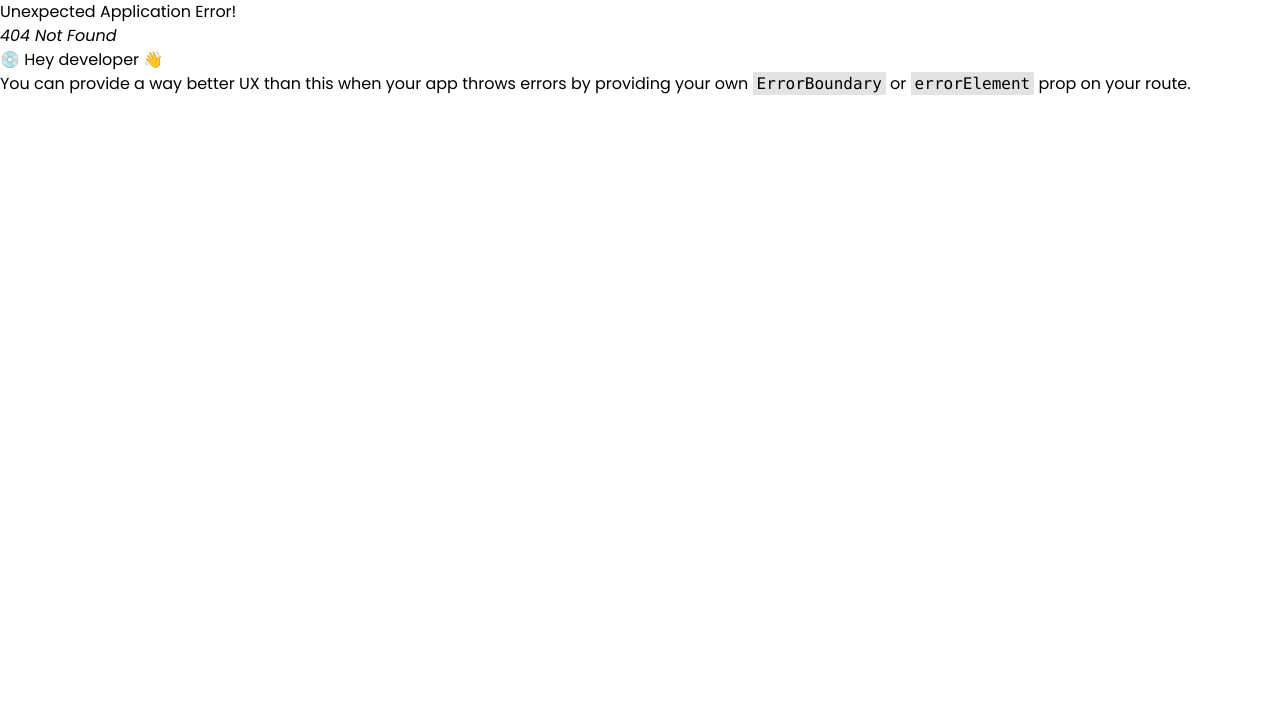
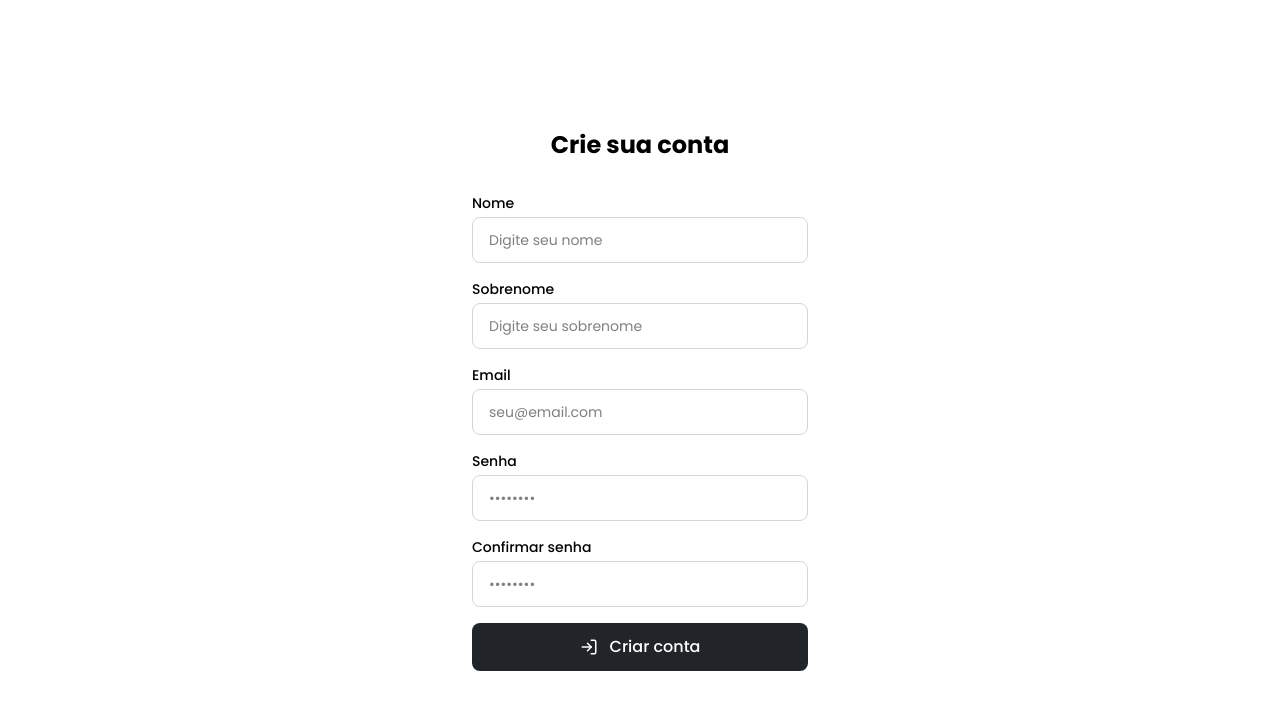
Before and after one commit to nicolasandreos/Club-Clhothing, a React (Vite) app: page /signup in a window 1280 px wide. Before the commit this address had no page. Shown: the top 710 px of the page. Built offline with nearby package versions, Linux system fonts and the light colour scheme.

Commit message:
feat: add signup page

```diff
--- /dev/null
+++ b/src/form/hooks/use-signup-form.ts
@@ -0,0 +1,28 @@
+import { zodResolver } from "@hookform/resolvers/zod";
+import { signupSchema, type SignupFormData } from "../schema/signup-shema";
+import { useForm } from "react-hook-form";
+
+export const useSignupForm = () => {
+  const form = useForm<SignupFormData>({
+    resolver: zodResolver(signupSchema),
+    defaultValues: {
+      firstName: "",
+      lastName: "",
+      email: "",
+      password: "",
+      confirmPassword: "",
+    },
+  });
+
+  const onSubmit = (data: SignupFormData) => {
+    console.log("Enviando:", data);
+  };
+
+  return {
+    register: form.register,
+    handleSubmit: form.handleSubmit,
+    errors: form.formState.errors,
+    isSubmitting: form.formState.isSubmitting,
+    onSubmit,
+  };
+};
--- /dev/null
+++ b/src/form/schema/signup-shema.ts
@@ -0,0 +1,21 @@
+import z from "zod";
+
+export const signupSchema = z
+  .object({
+    firstName: z.string().min(2, "O nome é obrigatório."),
+    lastName: z.string().min(2, "O sobrenome é obrigatório."),
+    email: z
+      .string()
+      .min(1, "O e-mail é obrigatório.")
+      .email("Insira um e-mail válido."),
+    password: z.string().min(6, "A senha deve ter pelo menos 6 caracteres."),
+    confirmPassword: z
+      .string()
+      .min(6, "A senha deve ter pelo menos 6 caracteres."),
+  })
+  .refine((data) => data.password === data.confirmPassword, {
+    path: ["confirmPassword"],
+    message: "As senhas não coincidem.",
+  });
+
+export type SignupFormData = z.infer<typeof signupSchema>;
--- a/src/main.tsx
+++ b/src/main.tsx
@@ -4,6 +4,7 @@ import "./index.css";
 import { createBrowserRouter, RouterProvider } from "react-router";
 import HomePage from "./pages/home-page.tsx";
 import LoginPage from "./pages/login-page.tsx";
+import SignupPage from "./pages/signup-page.tsx";
 
 const router = createBrowserRouter([
   {
@@ -14,6 +15,10 @@ const router = createBrowserRouter([
     path: "/login",
     element: <LoginPage />,
   },
+  {
+    path: "/signup",
+    element: <SignupPage />,
+  },
 ]);
 
 createRoot(document.getElementById("root")!).render(
--- a/src/pages/login-page.tsx
+++ b/src/pages/login-page.tsx
@@ -3,6 +3,7 @@ import { FiLogIn } from "react-icons/fi";
 import Button from "../components/button";
 import Input from "../components/input";
 import { useLoginForm } from "../form/hooks/use-login-form";
+import { Link } from "react-router";
 
 const LoginPage = () => {
   const {
@@ -59,6 +60,13 @@ const LoginPage = () => {
             disabled={isSubmitting}
           />
         </form>
+
+        <p className="text-sm flex items-center gap-1 justify-center text-black text-center mt-4">
+          Não tem uma conta?{" "}
+          <Link className="text-primary hover:underline" to="/signup">
+            Crie uma conta
+          </Link>
+        </p>
       </div>
     </div>
   );
--- /dev/null
+++ b/src/pages/signup-page.tsx
@@ -0,0 +1,75 @@
+import { FiLogIn } from "react-icons/fi";
+import Input from "../components/input";
+import { useSignupForm } from "../form/hooks/use-signup-form";
+import Button from "../components/button";
+
+const SignupPage = () => {
+  const { register, handleSubmit, errors, isSubmitting, onSubmit } =
+    useSignupForm();
+
+  return (
+    <div className="min-h-screen flex items-center justify-center">
+      <div className="w-full max-w-sm px-6">
+        <h1 className="text-2xl font-bold text-black text-center mb-8">
+          Crie sua conta
+        </h1>
+
+        <form onSubmit={handleSubmit(onSubmit)} className="flex flex-col gap-4">
+          <Input
+            id="firstName"
+            label="Nome"
+            type="text"
+            placeholder="Digite seu nome"
+            error={errors.firstName?.message}
+            {...register("firstName")}
+          />
+
+          <Input
+            id="lastName"
+            label="Sobrenome"
+            type="text"
+            placeholder="Digite seu sobrenome"
+            error={errors.lastName?.message}
+            {...register("lastName")}
+          />
+
+          <Input
+            id="email"
+            label="Email"
+            type="email"
+            placeholder="seu@email.com"
+            error={errors.email?.message}
+            {...register("email")}
+          />
+
+          <Input
+            id="password"
+            label="Senha"
+            type="password"
+            placeholder="••••••••"
+            error={errors.password?.message}
+            {...register("password")}
+          />
+
+          <Input
+            id="confirmPassword"
+            label="Confirmar senha"
+            type="password"
+            placeholder="••••••••"
+            error={errors.confirmPassword?.message}
+            {...register("confirmPassword")}
+          />
+
+          <Button
+            text="Criar conta"
+            icon={<FiLogIn size={18} />}
+            type="submit"
+            disabled={isSubmitting}
+          />
+        </form>
+      </div>
+    </div>
+  );
+};
+
+export default SignupPage;
```
